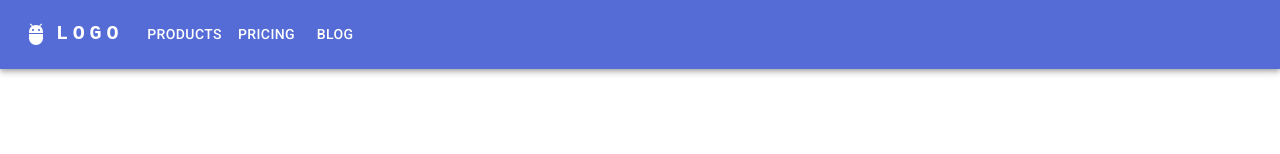
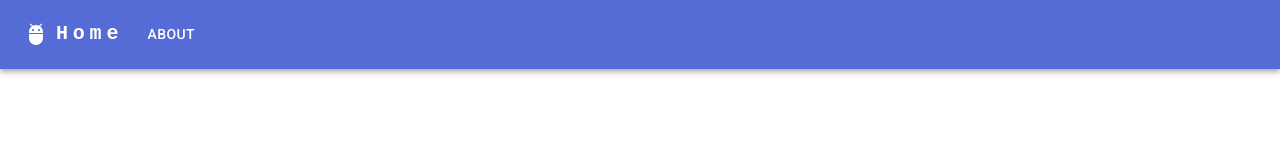
Before and after one commit to SalvatoreDiPalo/dev-helper, a React (Create React App) app: page / in a window 1280 px wide. Shown: the top 154 px of the page. Built offline with nearby package versions, Linux system fonts and the light colour scheme.

Commit message:
Fix header

```diff
--- a/src/components/AppBar/index.js
+++ b/src/components/AppBar/index.js
@@ -11,7 +11,7 @@ import Button from "@mui/material/Button";
 import MenuItem from "@mui/material/MenuItem";
 import AdbIcon from "@mui/icons-material/Adb";
 
-const pages = ["Products", "Pricing", "Blog"];
+const pages = ["About"];
 
 const ResponsiveAppBar = () => {
   const [anchorElNav, setAnchorElNav] = useState(null);
@@ -43,7 +43,7 @@ const ResponsiveAppBar = () => {
               textDecoration: "none",
             }}
           >
-            LOGO
+            Home
           </Typography>
 
           <Box sx={{ flexGrow: 1, display: { xs: "flex", md: "none" } }}>
@@ -99,7 +99,7 @@ const ResponsiveAppBar = () => {
               textDecoration: "none",
             }}
           >
-            LOGO
+            Home
           </Typography>
           <Box sx={{ flexGrow: 1, display: { xs: "none", md: "flex" } }}>
             {pages.map((page) => (
```
